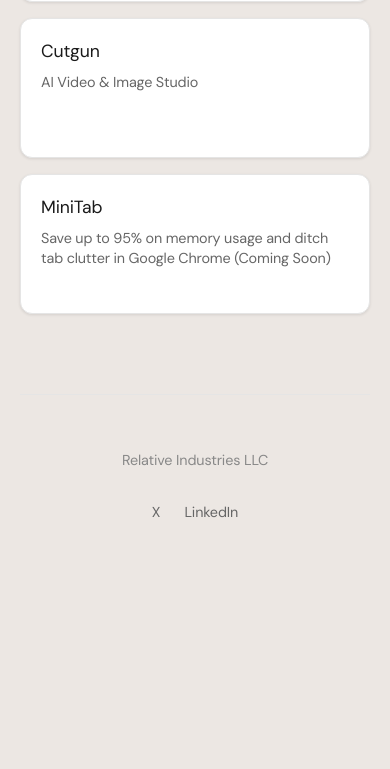
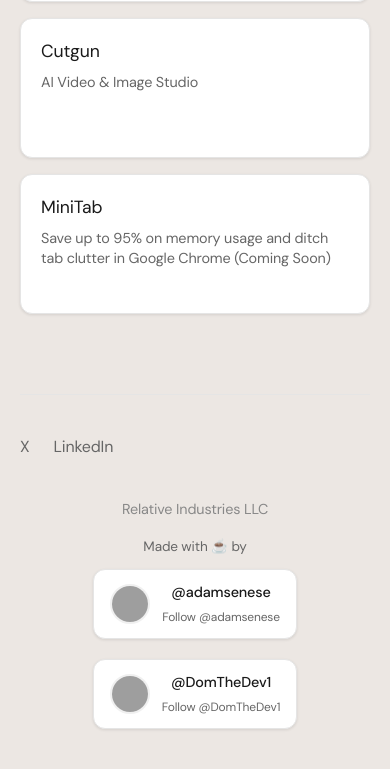
Before and after one commit to adamsenese/relative.dev, a plain HTML site: page index.html in a window 390 px wide. Shown: the part 533-1302 px from the top of the page. Before the commit the page ends 1096 px from the top, so only its background shows below. Drawn offline with Linux system fonts and the light colour scheme; grey boxes are pictures that could not be loaded.

Commit message:
Add creator profiles to footer with Twitter integration
- Add profile cards for @adamsenese and @DomTheDev1
- Include real Twitter profile photos via unavatar.io
- Add native Twitter follow buttons for subscription
- Implement responsive design with hover effects
- Add fallback placeholders with initials
- Include 'Made with ☕ by' creator credits

```diff
--- a/index.html
+++ b/index.html
@@ -181,10 +181,20 @@
                 grid-template-columns: 1fr;
                 gap: 16px;
             }
-            footer {
+            .footer-content {
                 flex-direction: column;
+                gap: 24px;
+                text-align: center;
+            }
+            .footer-right {
+                order: -1;
+            }
+            .creator-profiles {
+                justify-content: center;
                 gap: 16px;
-                text-align: center;
+            }
+            .profile-card {
+                padding: 10px 14px;
             }
             .link-card {
                 padding: 20px;
@@ -199,13 +209,94 @@
             background: #e5e5e5;
             margin: 80px 0 40px 0;
         }
-        footer {
+        .footer-content {
+            display: flex;
+            justify-content: space-between;
+            align-items: flex-start;
+            gap: 40px;
+        }
+        .footer-left {
+            flex: 1;
+        }
+        .footer-right {
+            flex-shrink: 0;
+        }
+        .company {
             font-size: 0.9em;
             color: #888;
+            margin: 0 0 16px 0;
             letter-spacing: -0.01em;
+        }
+        .made-with {
+            font-size: 0.85em;
+            color: #666;
+            margin: 0 0 12px 0;
+            letter-spacing: -0.01em;
+        }
+        .creator-profiles {
             display: flex;
-            justify-content: space-between;
+            gap: 20px;
+            flex-wrap: wrap;
+        }
+        .profile-card {
+            display: flex;
             align-items: center;
+            gap: 12px;
+            padding: 12px 16px;
+            background-color: #fff;
+            border: 1px solid #e5e5e5;
+            border-radius: 12px;
+            transition: all 0.2s ease;
+            box-shadow: 0 1px 3px rgba(0, 0, 0, 0.1);
+        }
+        .profile-card:hover {
+            border-color: #d0d0d0;
+            transform: translateY(-1px);
+            box-shadow: 0 4px 12px rgba(0, 0, 0, 0.15);
+        }
+        .profile-photo {
+            width: 40px;
+            height: 40px;
+            border-radius: 50%;
+            object-fit: cover;
+            border: 2px solid #f0f0f0;
+        }
+        .profile-photo-placeholder {
+            width: 40px;
+            height: 40px;
+            border-radius: 50%;
+            background: linear-gradient(135deg, #667eea 0%, #764ba2 100%);
+            display: flex;
+            align-items: center;
+            justify-content: center;
+            color: white;
+            font-weight: 600;
+            font-size: 14px;
+            border: 2px solid #f0f0f0;
+        }
+        .profile-info {
+            display: flex;
+            flex-direction: column;
+            gap: 4px;
+        }
+        .profile-handle {
+            color: #1a1a1a;
+            text-decoration: none;
+            font-weight: 500;
+            font-size: 0.9em;
+            transition: color 0.2s ease;
+        }
+        .profile-handle:hover {
+            color: #0066cc;
+        }
+        .twitter-follow-button {
+            font-size: 0.75em;
+            color: #666;
+            text-decoration: none;
+            transition: color 0.2s ease;
+        }
+        .twitter-follow-button:hover {
+            color: #1a1a1a;
         }
         footer ul.social {
             list-style-type: none;
@@ -263,12 +354,44 @@
         </div>
         <hr>
         <footer>
-            <p>Relative Industries LLC</p>
-            <ul class="social">
-                <li><a href="https://x.com/relativedotdev">X</a></li>
-                <li><a href="https://www.linkedin.com/company/relativeindustries">LinkedIn</a></li>
-            </ul>
+            <div class="footer-content">
+                <div class="footer-left">
+                    <p class="company">Relative Industries LLC</p>
+                    <div class="creator-credits">
+                        <p class="made-with">Made with ☕ by</p>
+                        <div class="creator-profiles">
+                            <div class="profile-card">
+                                <img src="https://unavatar.io/twitter/adamsenese" alt="@adamsenese" class="profile-photo" onerror="this.style.display='none'; this.nextElementSibling.style.display='flex';">
+                                <div class="profile-photo-placeholder" style="display: none;">
+                                    <span>AS</span>
+                                </div>
+                                <div class="profile-info">
+                                    <a href="https://x.com/adamsenese" target="_blank" class="profile-handle">@adamsenese</a>
+                                    <a href="https://x.com/adamsenese?ref_src=twsrc%5Etfw" class="twitter-follow-button" data-show-count="false" data-size="large">Follow @adamsenese</a>
+                                </div>
+                            </div>
+                            <div class="profile-card">
+                                <img src="https://unavatar.io/twitter/DomTheDev1" alt="@DomTheDev1" class="profile-photo" onerror="this.style.display='none'; this.nextElementSibling.style.display='flex';">
+                                <div class="profile-photo-placeholder" style="display: none;">
+                                    <span>DT</span>
+                                </div>
+                                <div class="profile-info">
+                                    <a href="https://x.com/DomTheDev1" target="_blank" class="profile-handle">@DomTheDev1</a>
+                                    <a href="https://x.com/DomTheDev1?ref_src=twsrc%5Etfw" class="twitter-follow-button" data-show-count="false" data-size="large">Follow @DomTheDev1</a>
+                                </div>
+                            </div>
+                        </div>
+                    </div>
+                </div>
+                <div class="footer-right">
+                    <ul class="social">
+                        <li><a href="https://x.com/relativedotdev">X</a></li>
+                        <li><a href="https://www.linkedin.com/company/relativeindustries">LinkedIn</a></li>
+                    </ul>
+                </div>
+            </div>
         </footer>
     </div>
+    <script async src="https://platform.twitter.com/widgets.js" charset="utf-8"></script>
 </body>
 </html>
```
